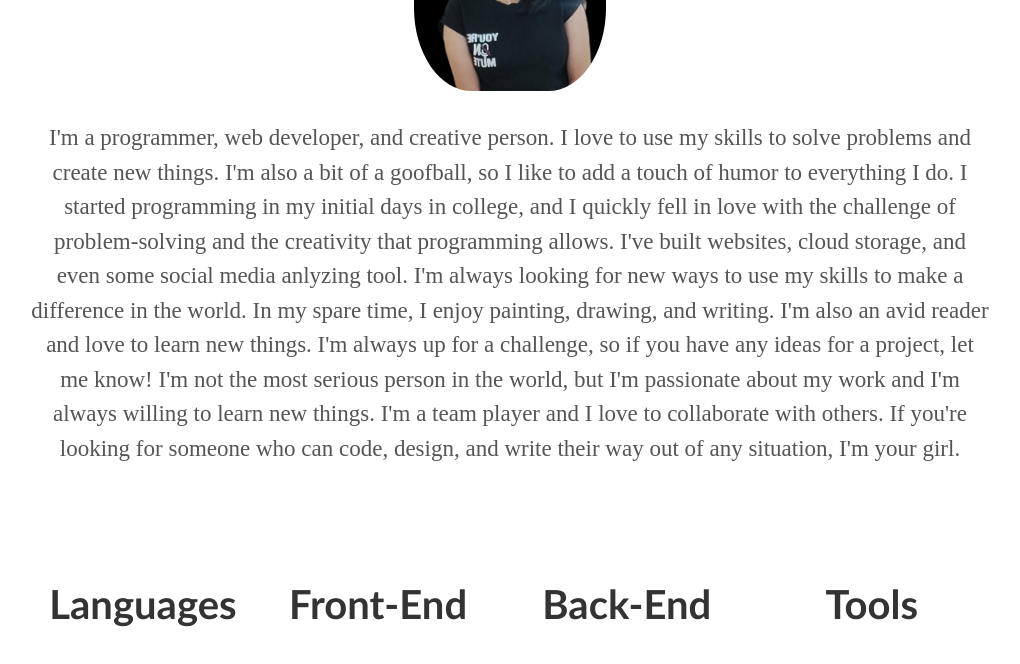
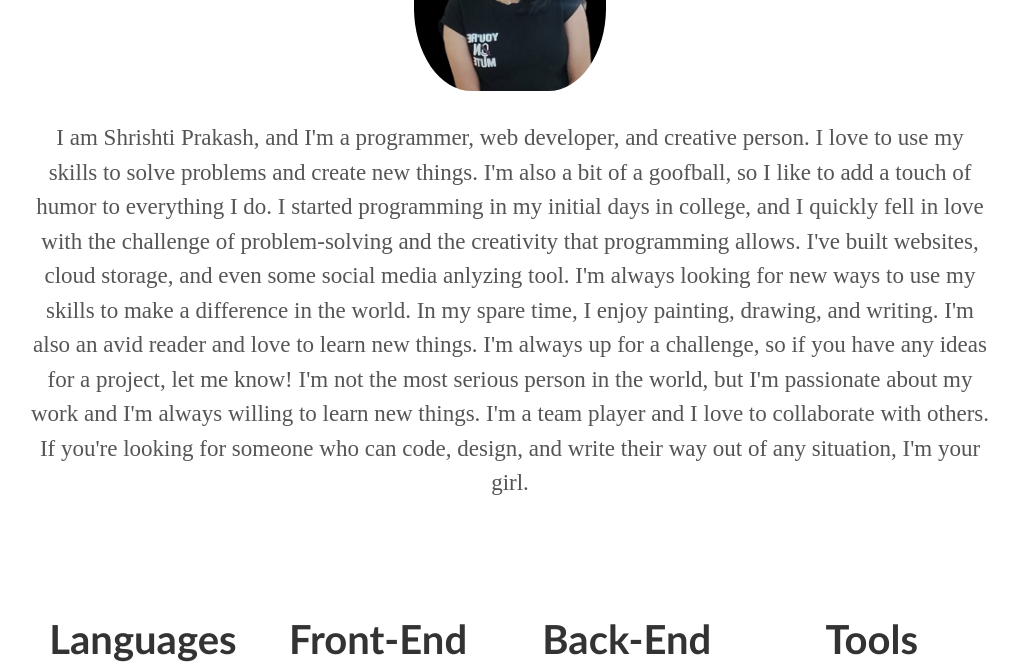
Before and after one commit to Shri-shti/Shri-website, a plain HTML site: page index.html in a window 1280 px wide. Shown: the part 1260-1924 px from the top of the page, without its empty margins (130-1150 px from the left). Drawn offline with nearby package versions, Linux system fonts and the light colour scheme.

Commit message:
index.html

```diff
--- a/index.html
+++ b/index.html
@@ -77,7 +77,7 @@
         </picture>
         <p style="font-family:Times New Roman; font-size:23px">
 
- I'm a programmer, web developer, and creative person. I love to use my skills to solve problems and create new things. I'm also a bit of a goofball, so I like to add a touch of humor to everything I do.
+I am Shrishti Prakash, and I'm a programmer, web developer, and creative person. I love to use my skills to solve problems and create new things. I'm also a bit of a goofball, so I like to add a touch of humor to everything I do.
 
 I started programming in my initial days in college, and I quickly fell in love with the challenge of problem-solving and the creativity that programming allows. I've built websites, cloud storage, and even some social media anlyzing tool. I'm always looking for new ways to use my skills to make a difference in the world.
 
```
